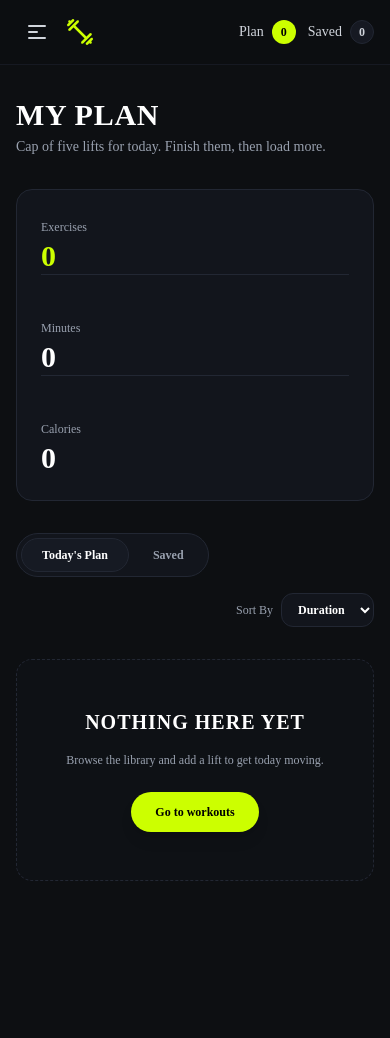
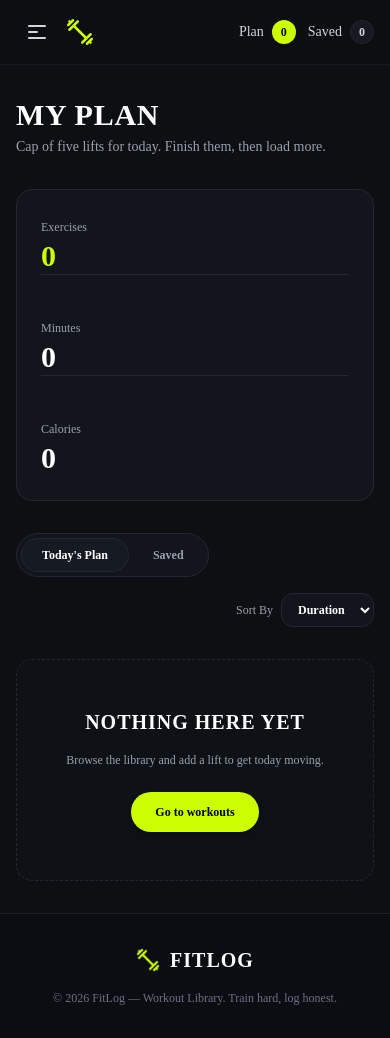
Before and after one commit to naderarrahman/fit-log, a Next.js app: page /my-plan in a window 390 px wide. Before the commit the page ends 913 px from the top, so only its background shows below. Built offline with nearby package versions, Linux system fonts and the light colour scheme.

Commit message:
feat: add responsive footer

```diff
--- a/src/app/layout.tsx
+++ b/src/app/layout.tsx
@@ -4,6 +4,7 @@ import "./globals.css";
 import { PlanProvider } from "@/context/PlanContext";
 import Navbar from "@/components/layout/Navbar";
 import { ToastContainer } from "react-toastify";
+import Footer from "@/components/layout/Footer";
 
 const inter = Inter({
   variable: "--font-inter",
@@ -33,6 +34,7 @@ export default function RootLayout({
         <PlanProvider>
           <Navbar/>
           <div className="flex-1">{children}</div>
+          <Footer/>
           <ToastContainer
             position="bottom-right"
             autoClose={3000}
--- /dev/null
+++ b/src/components/layout/Footer.tsx
@@ -0,0 +1,28 @@
+import Image from "next/image";
+import Link from "next/link";
+import logo from "@/assets/logo.png";
+
+export default function Footer() {
+  return (
+    <footer className="w-full bg-[#0B0D12] border-t border-[#1C202B] py-8 mt-auto">
+      <div className="max-w-7xl mx-auto px-4 sm:px-6 lg:px-8 flex flex-col sm:flex-row items-center justify-between gap-4">
+        <Link href="/" className="flex items-center gap-2.5">
+          <Image
+            src={logo}
+            alt="FitLog Logo"
+            width={24}
+            height={24}
+            className="w-6 h-6 object-contain"
+          />
+          <span className="text-white font-extrabold font-[var(--font-oswald)] text-xl tracking-wider uppercase">
+            FITLOG
+          </span>
+        </Link>
+
+        <p className="text-xs text-gray-500 font-medium text-center sm:text-right">
+          © 2026 FitLog — Workout Library. Train hard, log honest.
+        </p>
+      </div>
+    </footer>
+  );
+}
```
